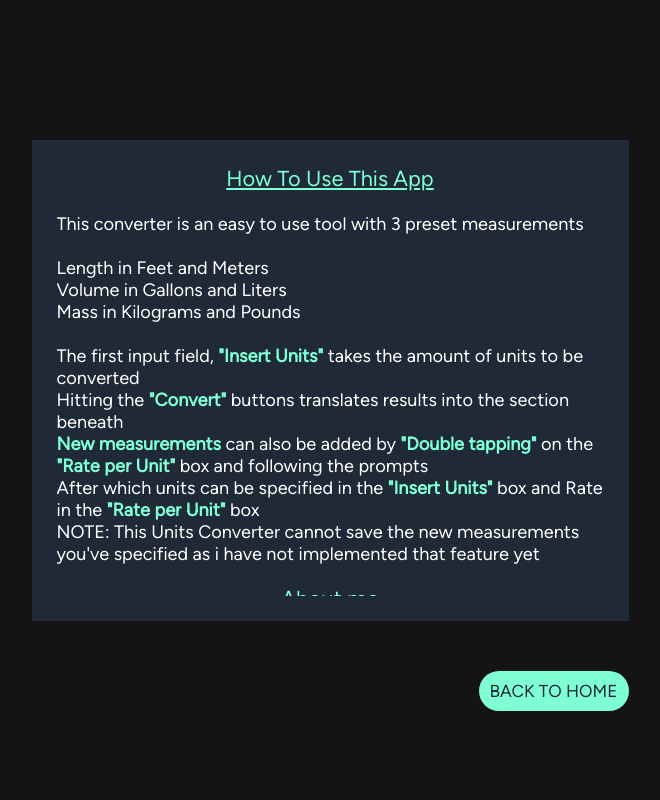
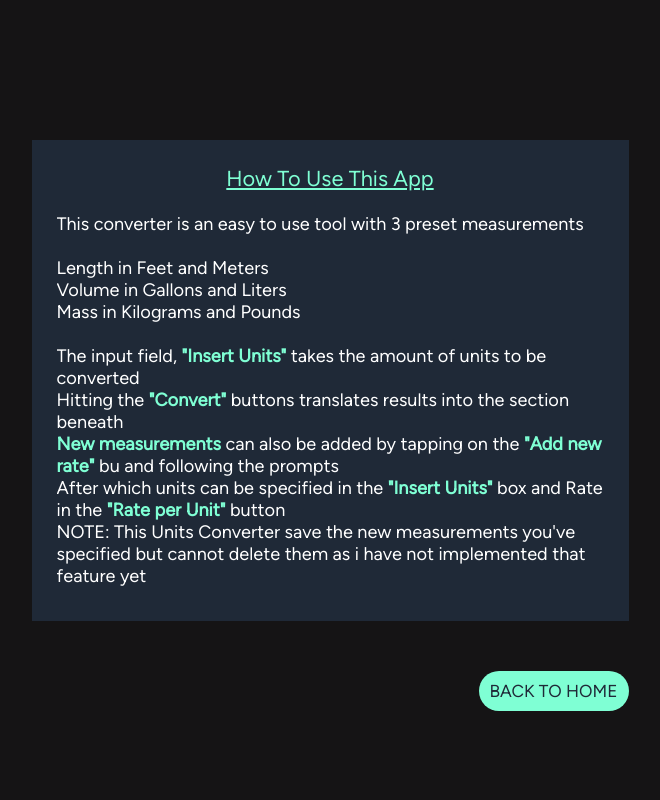
Before and after one commit to Southstar-Akin/Unit-converter, a plain HTML site: page about.html in a window 1280 px wide. Shown: the whole page, without its empty margins (310-970 px from the left). Drawn offline with Linux system fonts and the light colour scheme.

Commit message:
Updated about html

```diff
--- a/about.html
+++ b/about.html
@@ -22,15 +22,15 @@
               <li>Mass in Kilograms and Pounds</li>
             </ol>
             <br>
-          <P>The first input field, <b>"Insert Units"</b> takes the amount of units to be converted</P>
+          <P>The input field, <b>"Insert Units"</b> takes the amount of units to be converted</P>
           Hitting the <b>"Convert"</b> buttons translates results into the section beneath <br>
-          <p> <b> New measurements </b>can also be added by <b>"Double tapping"</b> on the <b>"Rate per Unit"</b> box and following the prompts</p>
-          After which units can be specified in the <b>"Insert Units"</b> box and Rate in the <b>"Rate per Unit"</b> box <br>
-          <p>NOTE: This Units Converter cannot save the new measurements you've specified as i have not implemented that feature yet</p>
+          <p> <b> New measurements </b>can also be added by tapping on the <b>"Add new rate"</b> bu and following the prompts</p>
+          After which units can be specified in the <b>"Insert Units"</b> box and Rate in the <b>"Rate per Unit"</b> button <br>
+          <p>NOTE: This Units Converter save the new measurements you've specified but cannot delete them as i have not implemented that feature yet</p>
           <p class="las">About me</p>
           <img src="my pix.png" alt="" class="me">
           <p class="up">My name is <b>Akinbile Oluwaseyi Tony</b>, I am a Front End Developer in the making and this is one of my projects.
-          If you would like to contact me or also Contribute to this project or any other projects I would be making, here are links to my <a href=""><b>GITHUB</b></a> and <a href=""><b>TWITTER</b></a></p>
+          If you would like to contact me or also Contribute to this project or any other projects I would be making, here are links to my <a href="https://github.com/Southstar-Akin"><b>GITHUB</b></a> and <a href="https://twitter.com/AkinbileTony"><b>TWITTER</b></a></p>
           Thanks for using this App
         </div>
       </div>
```
